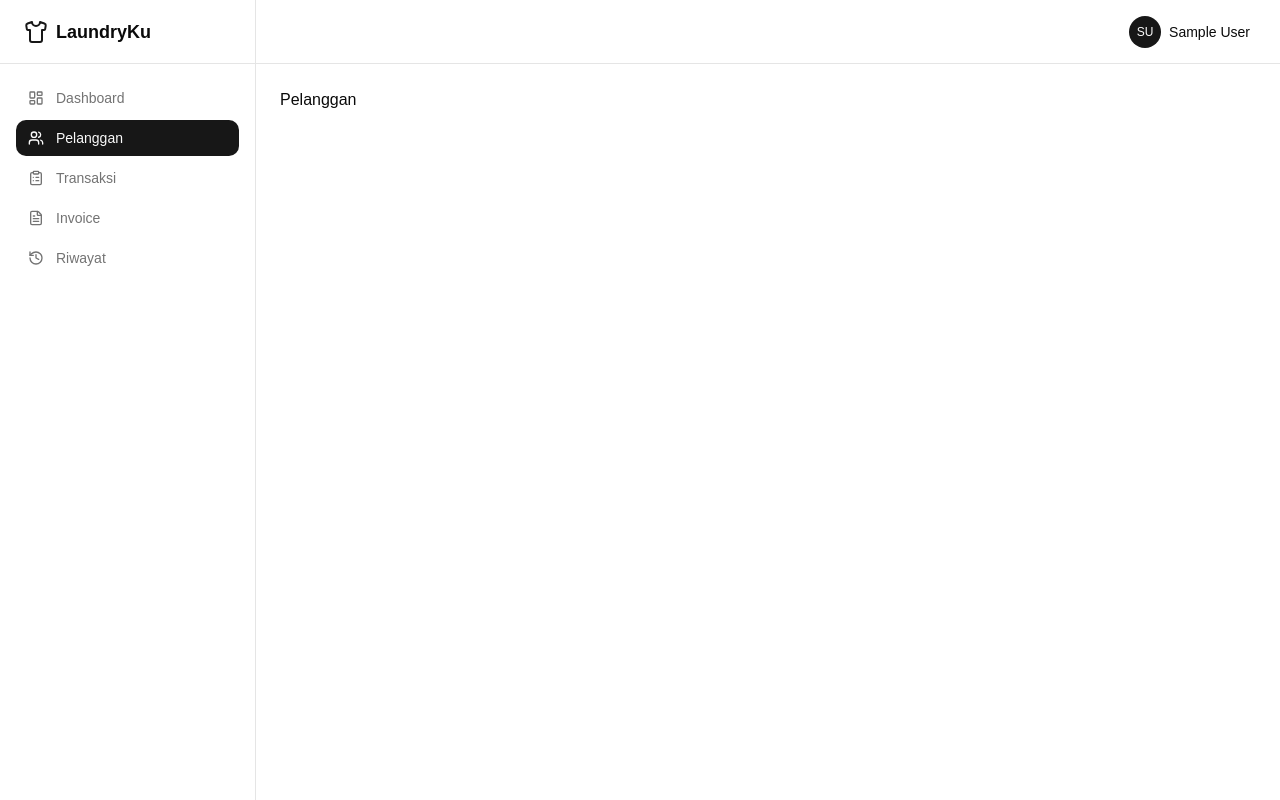
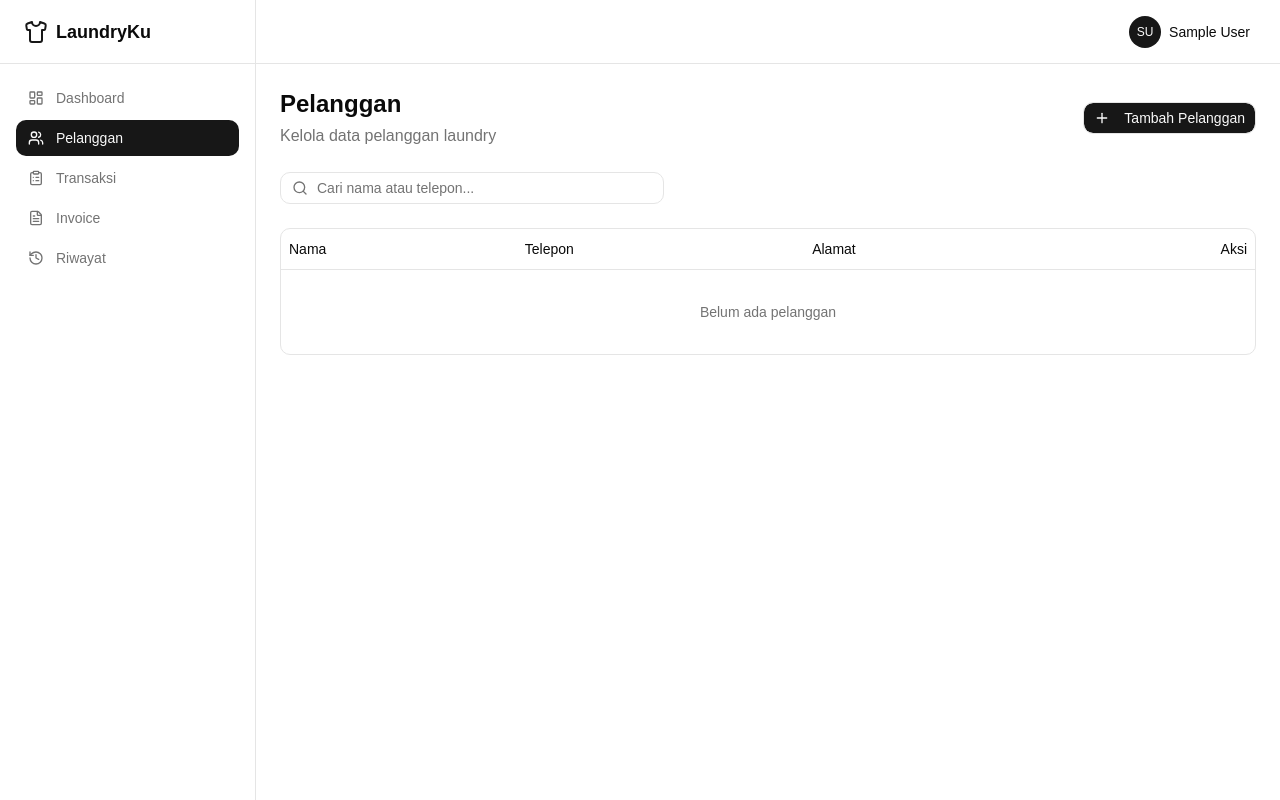
Before and after one commit to Alif-Kopling/LaundryKu, a React app in the folder frontend/: page /customers in a window 1280 px wide. Built offline with nearby package versions, Linux system fonts and the light colour scheme; sample sign-in values are in the browser's storage; the HTML template or start-up script is replaced by a standard one.

Commit message:
feat: customers CRUD with table, dialog form, search & delete

```diff
--- /dev/null
+++ b/frontend/src/pages/Customers.jsx
@@ -0,0 +1,244 @@
+import { useState, useMemo } from "react"
+import { toast } from "sonner"
+import { Button } from "@/components/ui/button"
+import { Input } from "@/components/ui/input"
+import {
+  Dialog,
+  DialogContent,
+  DialogHeader,
+  DialogTitle,
+  DialogDescription,
+  DialogFooter,
+  DialogClose,
+} from "@/components/ui/dialog"
+import {
+  Table,
+  TableBody,
+  TableCell,
+  TableHead,
+  TableHeader,
+  TableRow,
+} from "@/components/ui/table"
+import { Badge } from "@/components/ui/badge"
+import { Plus, Pencil, Trash2, Search } from "lucide-react"
+
+function getCustomers() {
+  return JSON.parse(localStorage.getItem("customers") || "[]")
+}
+
+function saveCustomers(customers) {
+  localStorage.setItem("customers", JSON.stringify(customers))
+}
+
+const emptyForm = { name: "", phone: "", address: "" }
+
+export default function Customers() {
+  const [customers, setCustomers] = useState(getCustomers)
+  const [search, setSearch] = useState("")
+  const [dialogOpen, setDialogOpen] = useState(false)
+  const [form, setForm] = useState(emptyForm)
+  const [editingId, setEditingId] = useState(null)
+  const [deleteId, setDeleteId] = useState(null)
+
+  const filtered = useMemo(() => {
+    if (!search.trim()) return customers
+    const q = search.toLowerCase()
+    return customers.filter(
+      (c) =>
+        c.name.toLowerCase().includes(q) ||
+        c.phone.includes(q)
+    )
+  }, [customers, search])
+
+  function openAdd() {
+    setForm(emptyForm)
+    setEditingId(null)
+    setDialogOpen(true)
+  }
+
+  function openEdit(customer) {
+    setForm({ name: customer.name, phone: customer.phone, address: customer.address })
+    setEditingId(customer.id)
+    setDialogOpen(true)
+  }
+
+  function handleSave() {
+    if (!form.name || !form.phone) {
+      toast.error("Nama dan nomor telepon harus diisi")
+      return
+    }
+
+    let updated
+    if (editingId) {
+      updated = customers.map((c) =>
+        c.id === editingId ? { ...c, ...form } : c
+      )
+      toast.success("Pelanggan berhasil diperbarui")
+    } else {
+      const newCustomer = {
+        ...form,
+        id: Date.now(),
+        createdAt: new Date().toISOString(),
+      }
+      updated = [...customers, newCustomer]
+      toast.success("Pelanggan berhasil ditambahkan")
+    }
+
+    saveCustomers(updated)
+    setCustomers(updated)
+    setDialogOpen(false)
+  }
+
+  function handleDelete(id) {
+    const updated = customers.filter((c) => c.id !== id)
+    saveCustomers(updated)
+    setCustomers(updated)
+    setDeleteId(null)
+    toast.success("Pelanggan berhasil dihapus")
+  }
+
+  return (
+    <div className="space-y-6">
+      <div className="flex items-center justify-between">
+        <div>
+          <h1 className="text-2xl font-bold">Pelanggan</h1>
+          <p className="text-muted-foreground mt-1">
+            Kelola data pelanggan laundry
+          </p>
+        </div>
+        <Button onClick={openAdd}>
+          <Plus className="w-4 h-4 mr-2" />
+          Tambah Pelanggan
+        </Button>
+      </div>
+
+      <div className="relative max-w-sm">
+        <Search className="absolute left-3 top-1/2 -translate-y-1/2 w-4 h-4 text-muted-foreground" />
+        <Input
+          placeholder="Cari nama atau telepon..."
+          className="pl-9"
+          value={search}
+          onChange={(e) => setSearch(e.target.value)}
+        />
+      </div>
+
+      <div className="rounded-lg border">
+        <Table>
+          <TableHeader>
+            <TableRow>
+              <TableHead>Nama</TableHead>
+              <TableHead>Telepon</TableHead>
+              <TableHead>Alamat</TableHead>
+              <TableHead className="text-right">Aksi</TableHead>
+            </TableRow>
+          </TableHeader>
+          <TableBody>
+            {filtered.length === 0 ? (
+              <TableRow>
+                <TableCell colSpan={4} className="text-center text-muted-foreground py-8">
+                  {search ? "Pelanggan tidak ditemukan" : "Belum ada pelanggan"}
+                </TableCell>
+              </TableRow>
+            ) : (
+              filtered.map((customer) => (
+                <TableRow key={customer.id}>
+                  <TableCell className="font-medium">{customer.name}</TableCell>
+                  <TableCell>{customer.phone}</TableCell>
+                  <TableCell className="max-w-[200px] truncate">
+                    {customer.address || "-"}
+                  </TableCell>
+                  <TableCell className="text-right">
+                    <div className="flex items-center justify-end gap-1">
+                      <Button
+                        variant="ghost"
+                        size="icon-sm"
+                        onClick={() => openEdit(customer)}
+                      >
+                        <Pencil className="w-4 h-4" />
+                      </Button>
+                      <Button
+                        variant="ghost"
+                        size="icon-sm"
+                        onClick={() => setDeleteId(customer.id)}
+                        className="text-destructive"
+                      >
+                        <Trash2 className="w-4 h-4" />
+                      </Button>
+                    </div>
+                  </TableCell>
+                </TableRow>
+              ))
+            )}
+          </TableBody>
+        </Table>
+      </div>
+
+      <Dialog open={dialogOpen} onOpenChange={setDialogOpen}>
+        <DialogContent>
+          <DialogHeader>
+            <DialogTitle>{editingId ? "Edit Pelanggan" : "Tambah Pelanggan"}</DialogTitle>
+            <DialogDescription>
+              {editingId
+                ? "Ubah data pelanggan yang sudah ada"
+                : "Masukkan data pelanggan baru"}
+            </DialogDescription>
+          </DialogHeader>
+          <div className="space-y-4 py-2">
+            <div className="space-y-2">
+              <label className="text-sm font-medium">Nama</label>
+              <Input
+                value={form.name}
+                onChange={(e) => setForm({ ...form, name: e.target.value })}
+                placeholder="Nama pelanggan"
+              />
+            </div>
+            <div className="space-y-2">
+              <label className="text-sm font-medium">Telepon</label>
+              <Input
+                value={form.phone}
+                onChange={(e) => setForm({ ...form, phone: e.target.value })}
+                placeholder="08xxxxxxxxxx"
+              />
+            </div>
+            <div className="space-y-2">
+              <label className="text-sm font-medium">Alamat</label>
+              <Input
+                value={form.address}
+                onChange={(e) => setForm({ ...form, address: e.target.value })}
+                placeholder="Alamat (opsional)"
+              />
+            </div>
+          </div>
+          <DialogFooter>
+            <DialogClose asChild>
+              <Button variant="outline">Batal</Button>
+            </DialogClose>
+            <Button onClick={handleSave}>Simpan</Button>
+          </DialogFooter>
+        </DialogContent>
+      </Dialog>
+
+      <Dialog open={!!deleteId} onOpenChange={(open) => !open && setDeleteId(null)}>
+        <DialogContent>
+          <DialogHeader>
+            <DialogTitle>Hapus Pelanggan</DialogTitle>
+            <DialogDescription>
+              Apakah anda yakin ingin menghapus pelanggan ini? Tindakan ini tidak dapat dibatalkan.
+            </DialogDescription>
+          </DialogHeader>
+          <DialogFooter>
+            <DialogClose asChild>
+              <Button variant="outline">Batal</Button>
+            </DialogClose>
+            <Button
+              variant="destructive"
+              onClick={() => handleDelete(deleteId)}
+            >
+              Hapus
+            </Button>
+          </DialogFooter>
+        </DialogContent>
+      </Dialog>
+    </div>
+  )
+}
--- a/frontend/src/routes/AppRoutes.jsx
+++ b/frontend/src/routes/AppRoutes.jsx
@@ -4,6 +4,7 @@ import DashboardLayout from "@/layouts/DashboardLayout"
 import Login from "@/pages/Login"
 import Register from "@/pages/Register"
 import Dashboard from "@/pages/Dashboard"
+import Customers from "@/pages/Customers"
 
 export default function AppRoutes() {
   return (
@@ -18,7 +19,7 @@ export default function AppRoutes() {
         }
       >
         <Route path="/" element={<Dashboard />} />
-        <Route path="/customers" element={<div>Pelanggan</div>} />
+        <Route path="/customers" element={<Customers />} />
         <Route path="/transactions" element={<div>Transaksi</div>} />
         <Route path="/invoice" element={<div>Invoice</div>} />
         <Route path="/history" element={<div>Riwayat</div>} />
```
